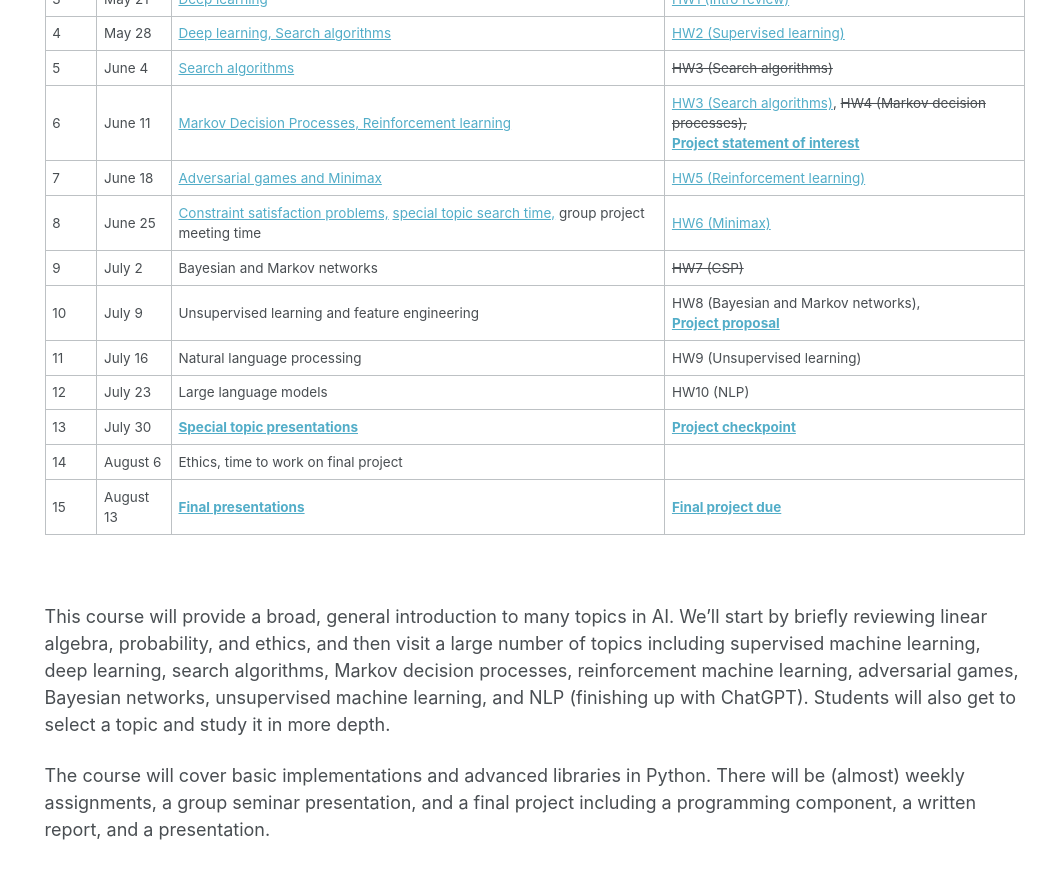
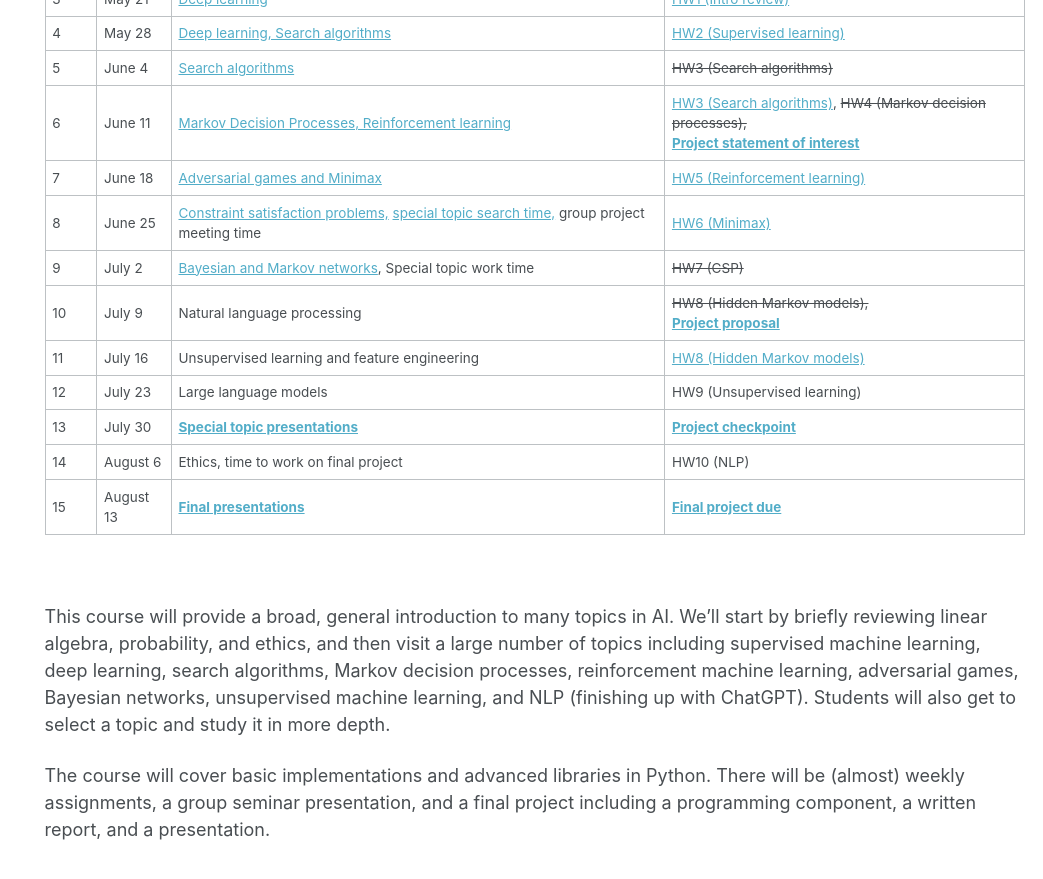
Before and after one commit to rasikabh/rasikabh.github.io, a Jekyll site: the page built from _pages/ai2024su.md, in a window 1280 px wide and 900 px high, scrolled down 874 px. Shown: the top 879 px of the window, without its empty margins (237-1280 px from the left). Built offline with Jekyll 4.4.1, drawn with Linux system fonts in a browser that asks for light colours.

Commit message:
july 2 lecture

```diff
--- a/_pages/ai2024su.md
+++ b/_pages/ai2024su.md
@@ -49,12 +49,12 @@ Anjali's office hours: Wednesdays 12-1 on MS Teams
 | 6 | June 11 | [Markov Decision Processes, Reinforcement learning](https://docs.google.com/presentation/d/1MRXMiKc24fFM7dJJCmc5b2gc-gcZNwxiw4hH1XHh2hs/edit?usp=sharing) | [HW3 (Search algorithms)](https://docs.google.com/document/d/1X47rr-4q-7GGgoqiaasgrwos3YoAz0TrsPuXXJtwaxE/edit?usp=sharing), ~~HW4 (Markov decision processes),~~ <br> [**Project statement of interest**](https://docs.google.com/document/d/1FFaLDvXk2Hb77shTnDyihPYI9Am_BoP-B4t_ILmWuso/edit?usp=sharing) |
 | 7 | June 18 | [Adversarial games and Minimax](https://docs.google.com/presentation/d/1l0uDGsmTaVLPzpCRJE8bogM99SP5XXsbV7_5bA5lOuQ/edit?usp=sharing)  | [HW5 (Reinforcement learning)](https://docs.google.com/document/d/1N4oYbFXxA_ynabjAFe53zIPIsAzUWSOwF3aTtgoHLbo/edit?usp=sharing) |
 | 8 | June 25 | [Constraint satisfaction problems,](https://docs.google.com/presentation/d/10RHnC2KTY_S3r_Ql871MsPE5ZmC1ev98QV9-y9dPQrE/edit?usp=sharing) [special topic search time,](https://docs.google.com/document/d/1zYZw6KoQHsrqIdzZcruIkcZDJy6sSlDS5s7xx0oSY90/edit?usp=sharing) group project meeting time | [HW6 (Minimax)](https://docs.google.com/document/d/1UolxaEIeTzN1_YDKRl2H8LqkLFkuS3ylMo7tnhna0_E/edit?usp=sharing) |
-| 9 | July 2  | Bayesian and Markov networks | ~~HW7 (CSP)~~ |
-| 10 | July 9  | Unsupervised learning and feature engineering | HW8 (Bayesian and Markov networks), <br> [**Project proposal**](https://docs.google.com/document/d/1FFaLDvXk2Hb77shTnDyihPYI9Am_BoP-B4t_ILmWuso/edit?usp=sharing) |
-| 11 | July 16 | Natural language processing | HW9 (Unsupervised learning) |
-| 12 | July 23 | Large language models | HW10 (NLP) |
+| 9 | July 2  | [Bayesian and Markov networks](https://docs.google.com/presentation/d/130z6wwctlQorIXEzSWh3lLAMESW7jGcIRM4I3oj9AFc/edit?usp=sharing), Special topic work time | ~~HW7 (CSP)~~ |
+| 10 | July 9  | Natural language processing | ~~HW8 (Hidden Markov models),~~ <br> [**Project proposal**](https://docs.google.com/document/d/1FFaLDvXk2Hb77shTnDyihPYI9Am_BoP-B4t_ILmWuso/edit?usp=sharing) |
+| 11 | July 16 | Unsupervised learning and feature engineering | [HW8 (Hidden Markov models)](https://docs.google.com/document/d/1U9JCKGdItanOSrT9SXaxkDVyUBV-6wIZfmbVSh-TbAI/edit?usp=sharing) |
+| 12 | July 23 | Large language models | HW9 (Unsupervised learning) |
 | 13 | July 30 | [**Special topic presentations**](https://docs.google.com/document/d/1zYZw6KoQHsrqIdzZcruIkcZDJy6sSlDS5s7xx0oSY90/edit?usp=sharing) | [**Project checkpoint**](https://docs.google.com/document/d/1FFaLDvXk2Hb77shTnDyihPYI9Am_BoP-B4t_ILmWuso/edit?usp=sharing) |
-| 14 | August 6 | Ethics, time to work on final project |  |
+| 14 | August 6 | Ethics, time to work on final project | HW10 (NLP) |
 | 15 | August 13  | [**Final presentations**](https://docs.google.com/document/d/1FFaLDvXk2Hb77shTnDyihPYI9Am_BoP-B4t_ILmWuso/edit?usp=sharing) | [**Final project due**](https://docs.google.com/document/d/1FFaLDvXk2Hb77shTnDyihPYI9Am_BoP-B4t_ILmWuso/edit?usp=sharing) |
 
 
```
